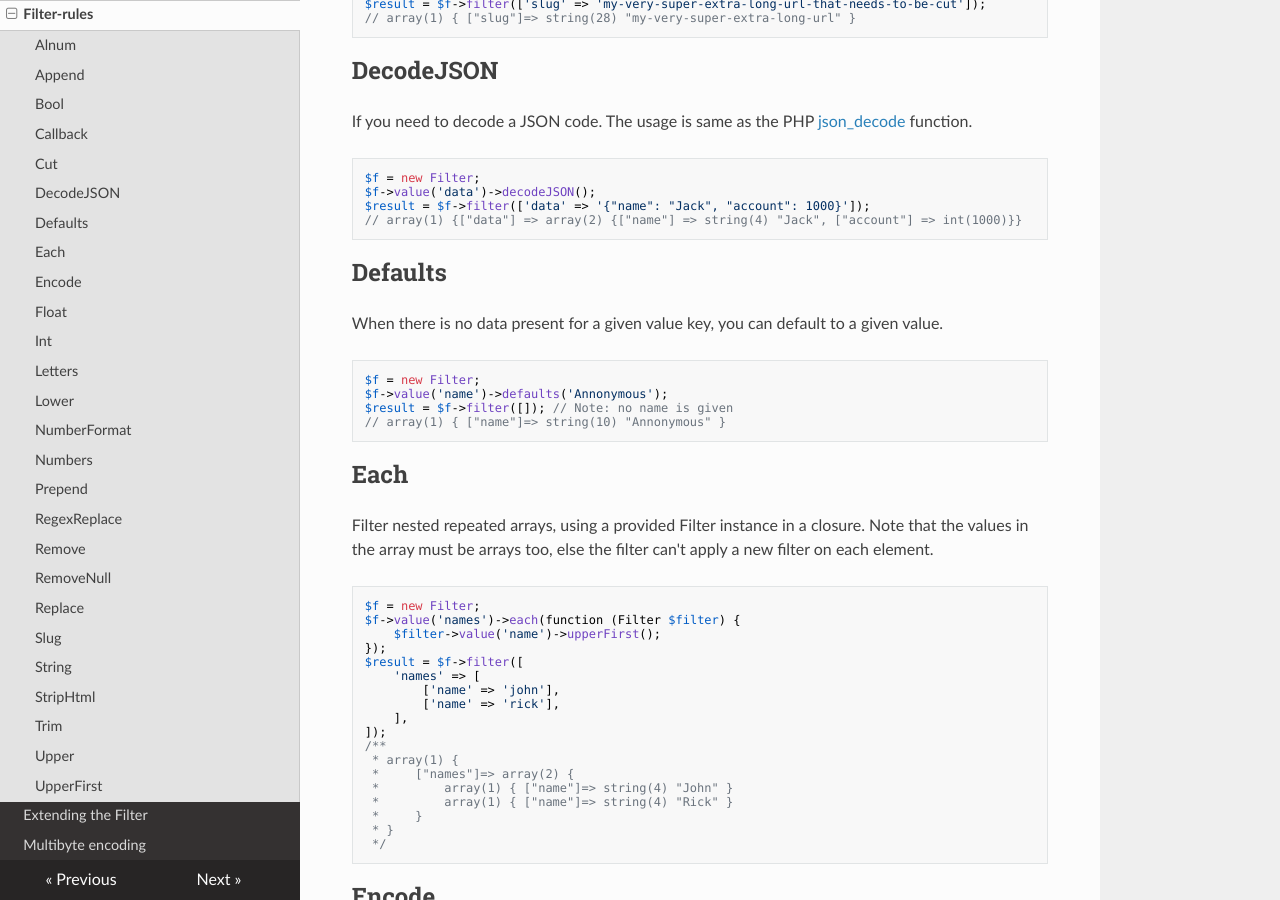
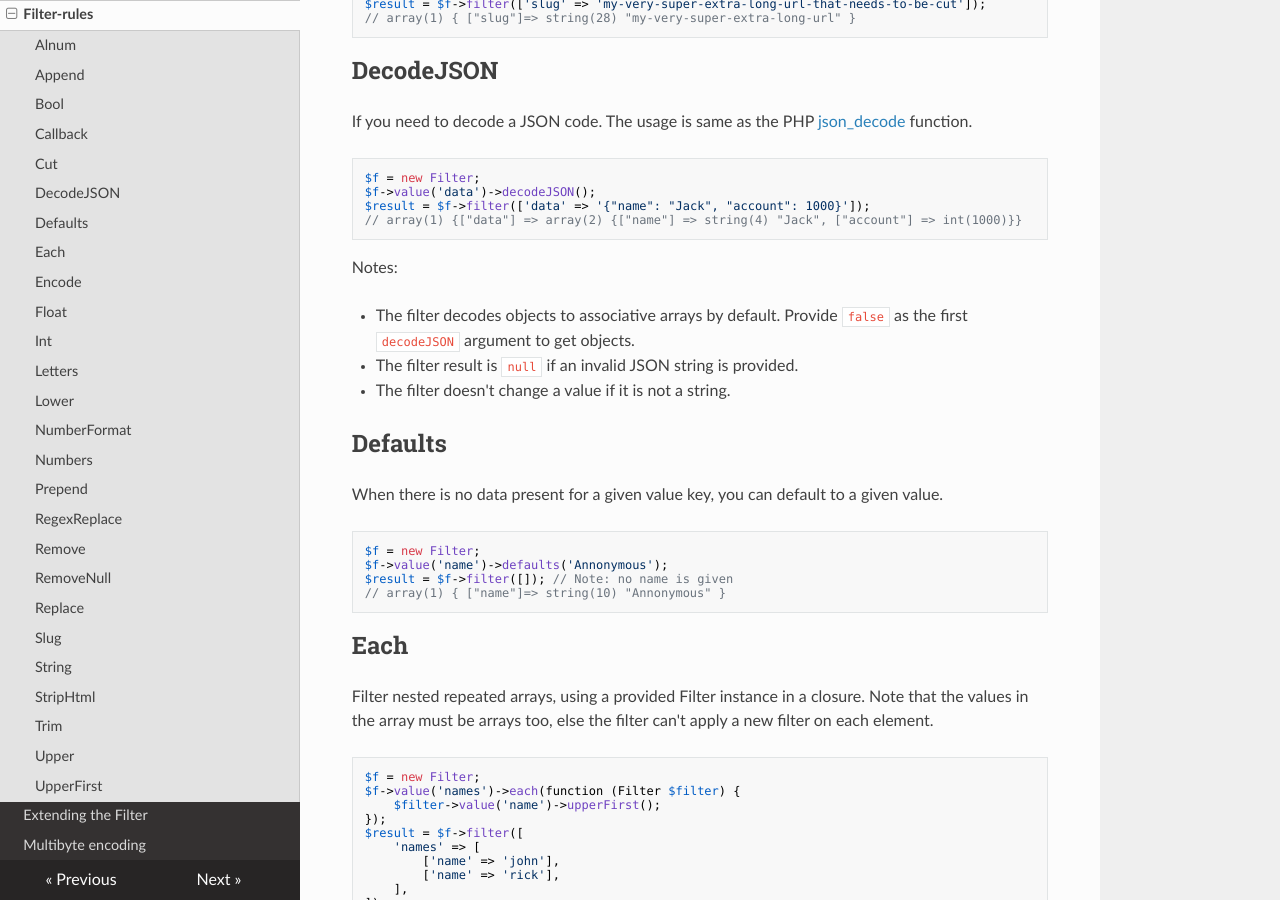
Before and after one commit to particle-php/Filter, an MkDocs documentation site: the page built from docs/filter-rules.md, in a window 1280 px wide and 900 px high, scrolled down 2209 px. Built offline with MkDocs 1.6.1, drawn with Linux system fonts in a browser that asks for light colours; nearby versions of some CDN libraries; old or Windows-style settings are respelled for this version of MkDocs.

Commit message:
More notes to the documentation

````diff
--- a/docs/filter-rules.md
+++ b/docs/filter-rules.md
@@ -115,6 +115,13 @@ $f->value('data')->decodeJSON();
 $result = $f->filter(['data' => '{"name": "Jack", "account": 1000}']);
 // array(1) {["data"] => array(2) {["name"] => string(4) "Jack", ["account"] => int(1000)}}
 ```
+
+Notes:
+
+* The filter decodes objects to associative arrays by default. Provide `false` as the first `decodeJSON` argument to get
+  objects.
+* The filter result is `null` if an invalid JSON string is provided.
+* The filter doesn't change a value if it is not a string.
 
 ## Defaults
 
````
